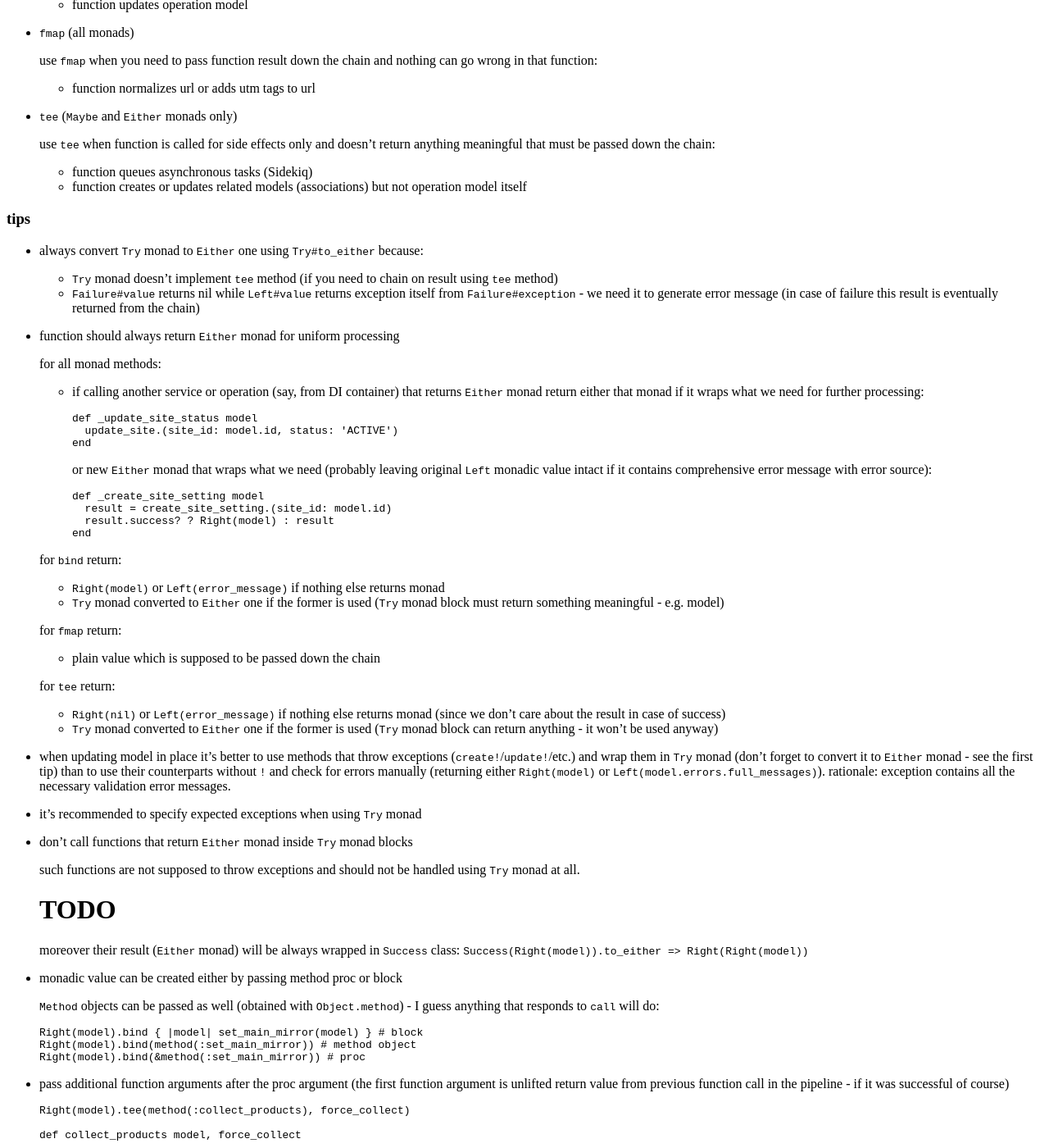
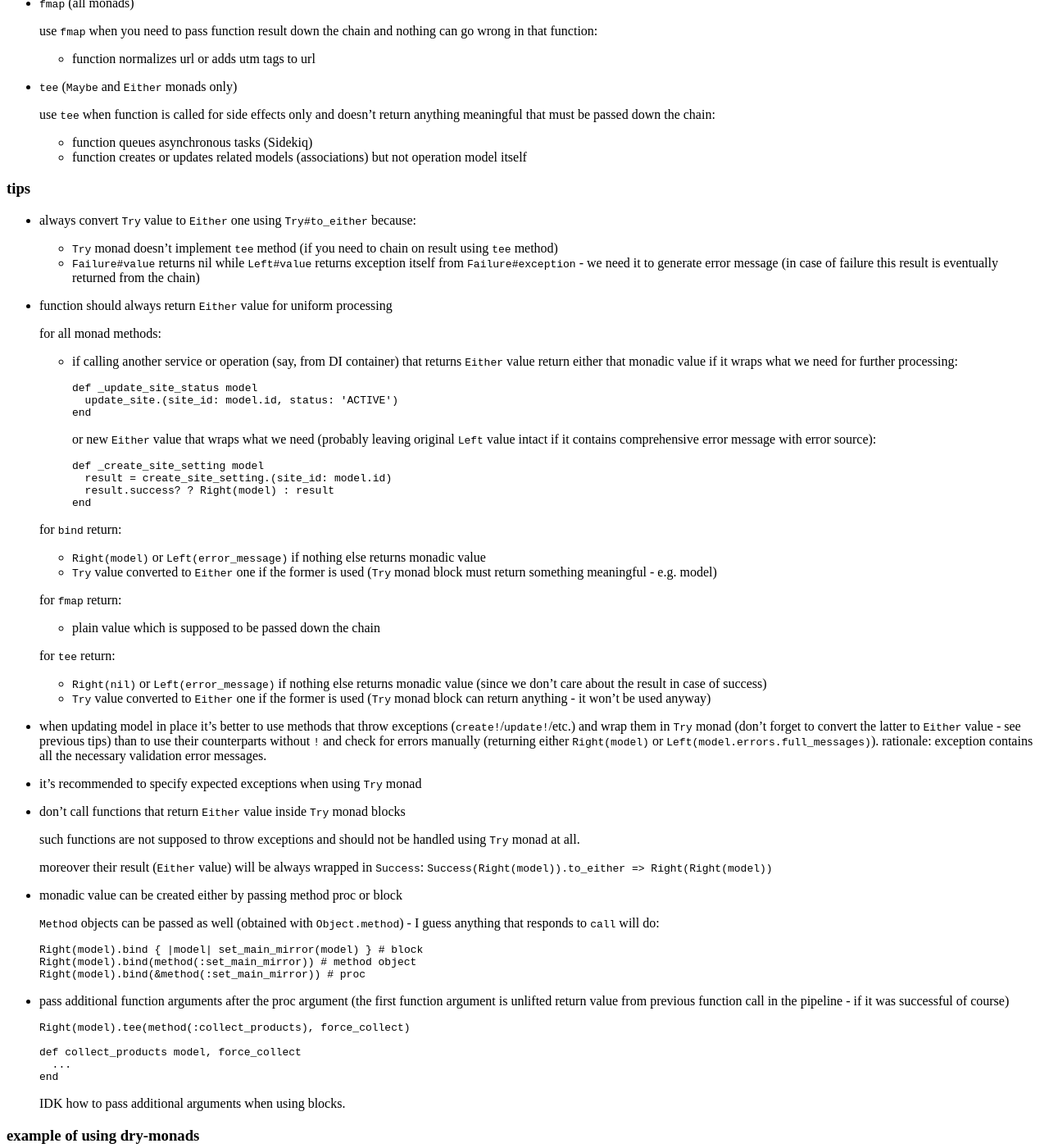
Before and after one commit to tap349/tap349.github.io, a Jekyll site: the page built from _posts/2017-02-27-monads-in-ruby.md, in a window 1280 px wide and 1400 px high, scrolled down 1499 px. Shown: the whole window at 82% size. Built offline with Jekyll 4.4.1, drawn with Linux system fonts in a browser that asks for light colours; some of the changed text lies outside the part shown.

Commit message:
update 2017-03-01_22:15:10

````diff
--- a/_posts/2017-02-27-monads-in-ruby.md
+++ b/_posts/2017-02-27-monads-in-ruby.md
@@ -27,6 +27,8 @@
   but it's just a Ruby-specific implementation detail).
 
   monadic value (aka lifted value) is an instance of the monad's type.
+  when some monad value is mentioned it's monadic value that is implied -
+  (`Either` value is monadic value - not plain value wrapped into this monad).
   to lift a value is to wrap plain value in monad: `Either::Right(5)`.
 
 - operations (only the first one is obligatory for all monads):
@@ -60,11 +62,6 @@
     failure otherwise input monadic value is returned.
 
 ## monads in dry-monads
-
-NOTE: terms 'monad' and 'monadic value' will be used interchangeably
-      when I'll be talking about returning monadic value from function
-      (I'll just say 'return that monad from function' though
-      strictly speaking it might be not correct).
 
 ### monads
 
@@ -117,7 +114,7 @@
 
 ### tips
 
-- always convert `Try` monad to `Either` one using `Try#to_either` because:
+- always convert `Try` value to `Either` one using `Try#to_either` because:
 
   - `Try` monad doesn't implement `tee` method
     (if you need to chain on result using `tee` method)
@@ -125,13 +122,13 @@
     itself from `Failure#exception` - we need it to generate error message
     (in case of failure this result is eventually returned from the chain)
 
-- function should always return `Either` monad for uniform processing
+- function should always return `Either` value for uniform processing
 
   for all monad methods:
 
   - if calling another service or operation (say, from DI container)
-    that returns `Either` monad return either that monad if it wraps
-    what we need for further processing:
+    that returns `Either` value return either that monadic value if it
+    wraps what we need for further processing:
 
     ```ruby
     def _update_site_status model
@@ -139,9 +136,9 @@
     end
     ```
 
-    or new `Either` monad that wraps what we need
-    (probably leaving original `Left` monadic value intact
-    if it contains comprehensive error message with error source):
+    or new `Either` value that wraps what we need
+    (probably leaving original `Left` value intact if it
+    contains comprehensive error message with error source):
 
     ```ruby
     def _create_site_setting model
@@ -152,8 +149,8 @@
 
   for `bind` return:
 
-  - `Right(model)` or `Left(error_message)` if nothing else returns monad
-  - `Try` monad converted to `Either` one if the former is used
+  - `Right(model)` or `Left(error_message)` if nothing else returns monadic value
+  - `Try` value converted to `Either` one if the former is used
     (`Try` monad block must return something meaningful - e.g. model)
 
   for `fmap` return:
@@ -162,28 +159,27 @@
 
   for `tee` return:
 
-  - `Right(nil)` or `Left(error_message)` if nothing else returns monad
+  - `Right(nil)` or `Left(error_message)` if nothing else returns monadic value
     (since we don't care about the result in case of success)
-  - `Try` monad converted to `Either` one if the former is used
+  - `Try` value converted to `Either` one if the former is used
     (`Try` monad block can return anything - it won't be used anyway)
 
 - when updating model in place it's better to use methods that throw exceptions
   (`create!`/`update!`/etc.) and wrap them in `Try` monad
-  (don't forget to convert it to `Either` monad - see the first tip)
+  (don't forget to convert the latter to `Either` value - see previous tips)
   than to use their counterparts without `!` and check for errors manually
   (returning either `Right(model)` or `Left(model.errors.full_messages)`).
   rationale: exception contains all the necessary validation error messages.
 
 - it's recommended to specify expected exceptions when using `Try` monad
 
-- don't call functions that return `Either` monad inside `Try` monad blocks
+- don't call functions that return `Either` value inside `Try` monad blocks
 
   such functions are not supposed to throw exceptions and should not
   be handled using `Try` monad at all.
 
-  # TODO
-  moreover their result (`Either` monad) will be always wrapped in
-  `Success` class: `Success(Right(model)).to_either => Right(Right(model))`
+  moreover their result (`Either` value) will be always wrapped in `Success`:
+  `Success(Right(model)).to_either => Right(Right(model))`
 
 - monadic value can be created either by passing method proc or block
 
````
Also changed, not shown: other parts of _posts/2017-02-27-monads-in-ruby.md (+1 -1 lines).
